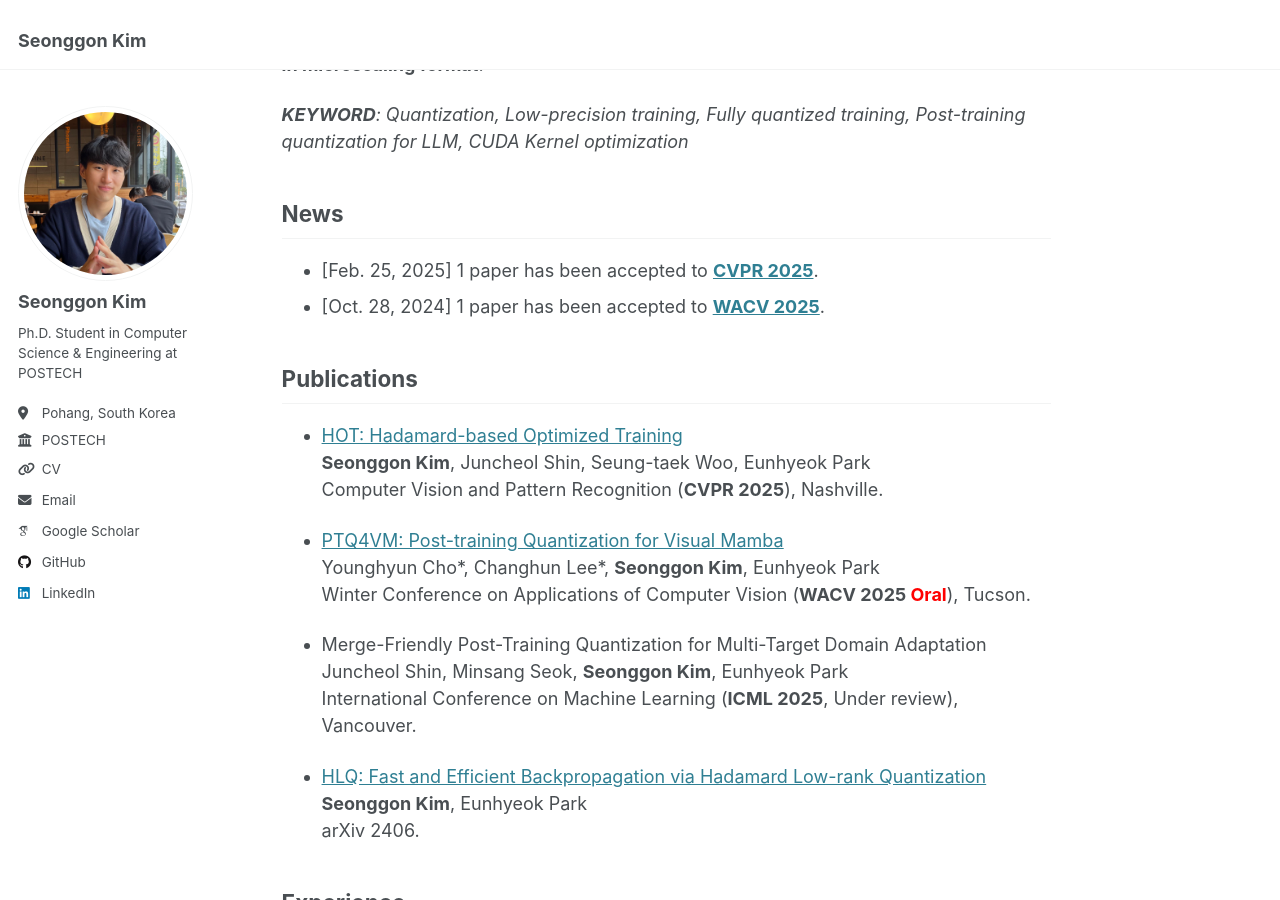
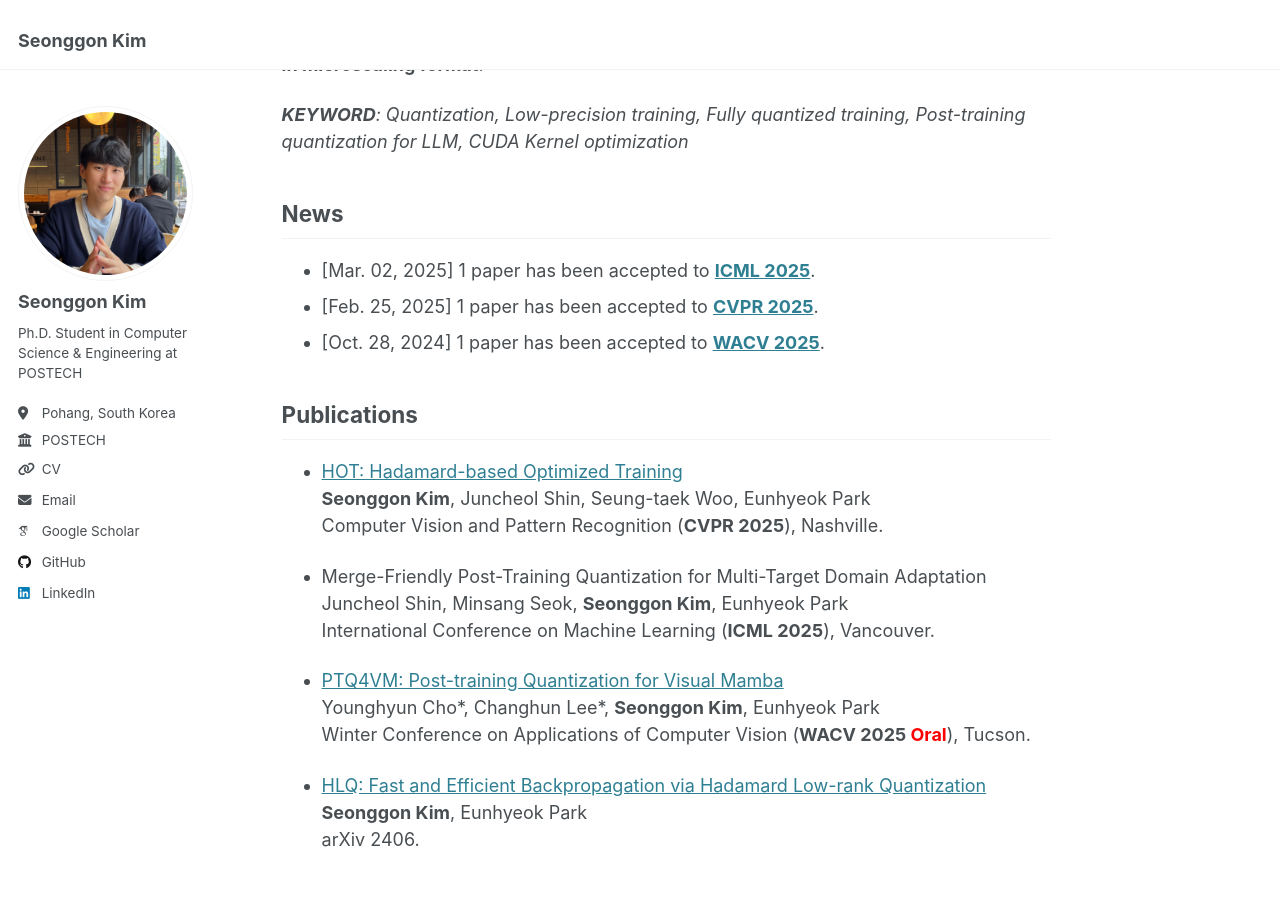
Before and after one commit to sungonuni/sungonuni.github.io, a Jekyll site: the page built from _pages/about.md, in a window 1280 px wide and 900 px high, scrolled down 337 px. Built offline with Jekyll 4.4.1, drawn with Linux system fonts in a browser that asks for light colours; some web fonts are replaced.

Commit message:
Add news aovut ICML

```diff
--- a/_pages/about.md
+++ b/_pages/about.md
@@ -16,6 +16,7 @@ _**KEYWORD**: Quantization, Low-precision training, Fully quantized training, Po
 
 News
 -----
+- [Mar. 02, 2025] 1 paper has been accepted to [**ICML 2025**](https://icml.cc//).
 - [Feb. 25, 2025] 1 paper has been accepted to [**CVPR 2025**](https://cvpr.thecvf.com/).
 - [Oct. 28, 2024] 1 paper has been accepted to [**WACV 2025**](https://wacv2025.thecvf.com/).
 
@@ -27,13 +28,13 @@ Publications
 **Seonggon Kim**, Juncheol Shin, Seung-taek Woo, Eunhyeok Park
 Computer Vision and Pattern Recognition (**CVPR 2025**), Nashville.
 
+- Merge-Friendly Post-Training Quantization for Multi-Target Domain Adaptation
+Juncheol Shin, Minsang Seok, **Seonggon Kim**, Eunhyeok Park
+International Conference on Machine Learning (**ICML 2025**), Vancouver.
+
 - [PTQ4VM: Post-training Quantization for Visual Mamba](https://arxiv.org/abs/2412.20386)
 Younghyun Cho\*, Changhun Lee\*, **Seonggon Kim**, Eunhyeok Park
 Winter Conference on Applications of Computer Vision (**WACV 2025 <span style="color:red">Oral</span>**), Tucson.
-
-- Merge-Friendly Post-Training Quantization for Multi-Target Domain Adaptation
-Juncheol Shin, Minsang Seok, **Seonggon Kim**, Eunhyeok Park
-International Conference on Machine Learning (**ICML 2025**, Under review), Vancouver.
 
 - [HLQ: Fast and Efficient Backpropagation via Hadamard Low-rank Quantization](https://arxiv.org/abs/2406.15102)
 **Seonggon Kim**, Eunhyeok Park
```
